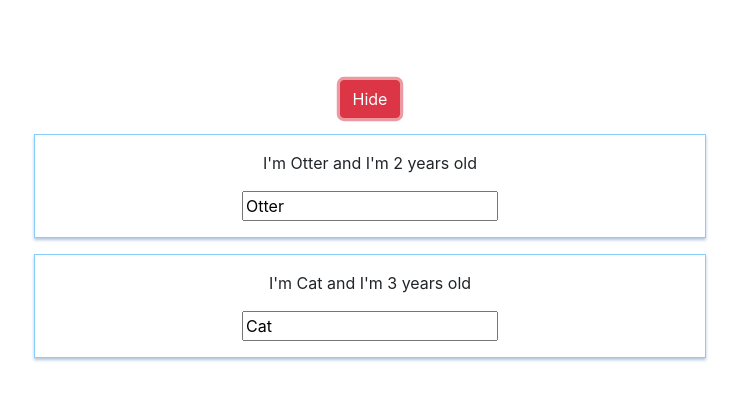
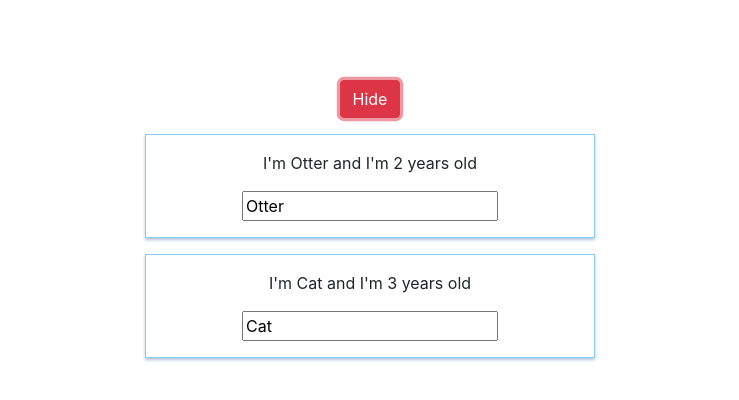
Before and after one commit to angieto/react-complete-guide, a React (Create React App) app: page / in a window 1280 px wide. Both pictures are taken after a click on the button "Show". Shown: the top 400 px of the page, without its empty margins (270-1009 px from the left). Built offline with nearby package versions, Linux system fonts and the light colour scheme.

Commit message:
first commit

```diff
--- a/package.json
+++ b/package.json
@@ -21,5 +21,8 @@
     "not dead",
     "not ie <= 11",
     "not op_mini all"
-  ]
+  ],
+  "devDependencies": {
+    "react-dev-utils": "^6.1.1"
+  }
 }
--- a/src/components/Person/Person.css
+++ b/src/components/Person/Person.css
@@ -6,3 +6,9 @@
     padding: 16px;
     text-align: center;
 }
+
+@media (min-width: 500px) {
+    .Person {
+        width: 450px;
+    }
+}
--- a/src/components/Person/Person.js
+++ b/src/components/Person/Person.js
@@ -1,5 +1,4 @@
 import React from 'react';
-
 import './Person.css';
 
 const person = (props) => {
```
Also changed, not shown: src/App.js (+1 -6 lines), 1 other file (tests, documents, lock files or other folders).
